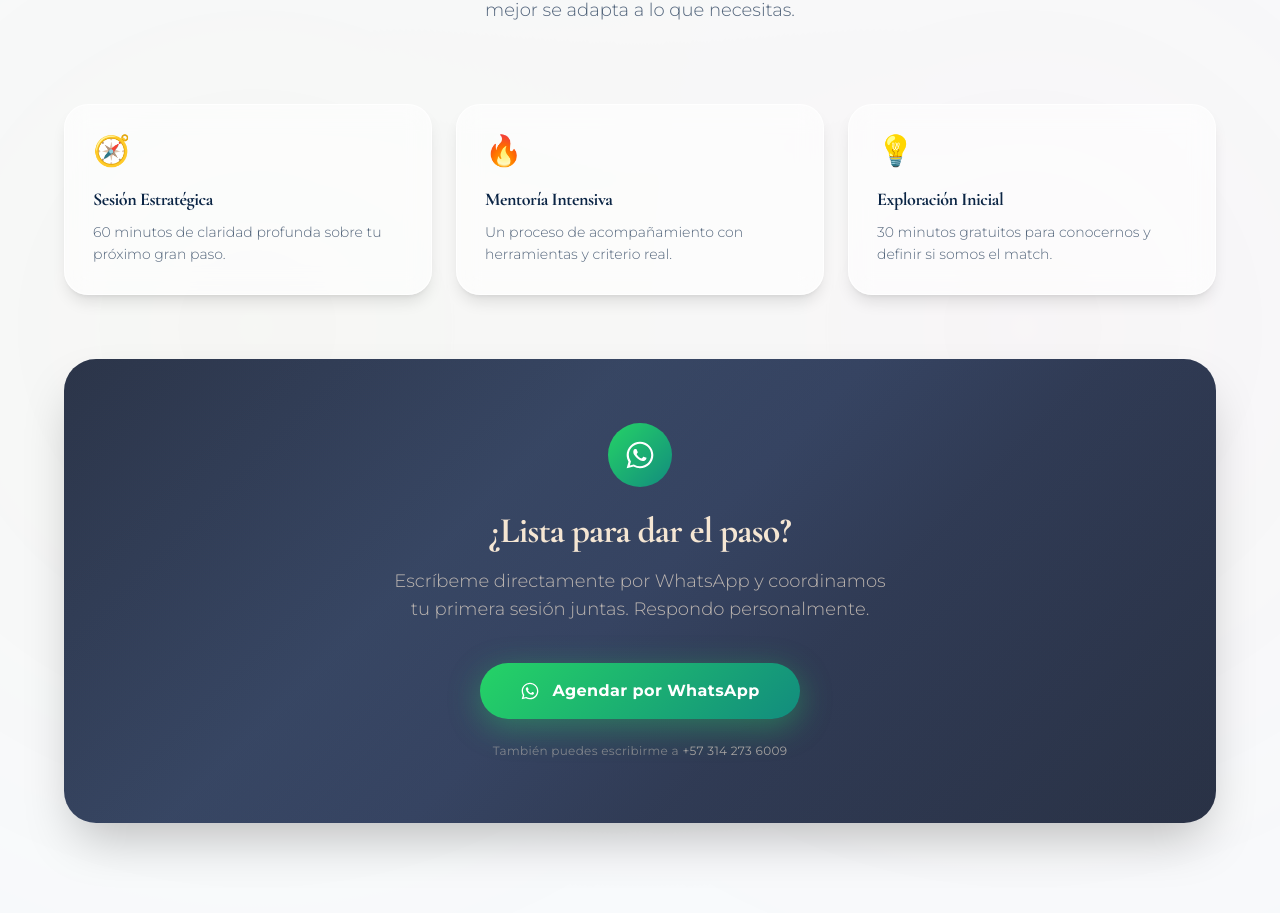
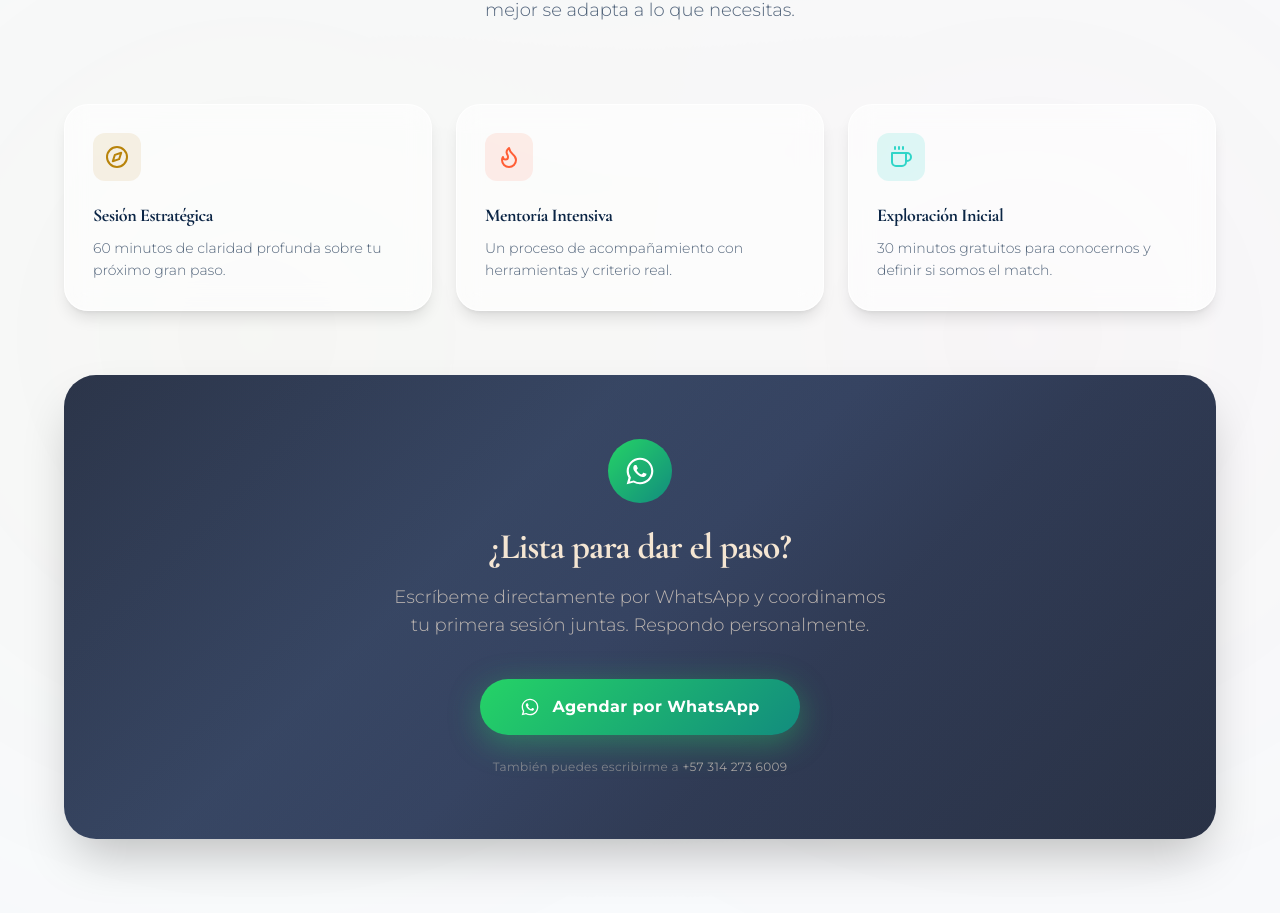
Before and after one commit to edgarbarragangarcia/CATA, a Next.js app: page / in a window 1280 px wide. Shown: the part 3700-4613 px from the top of the page. Built offline with nearby package versions, Linux system fonts and the light colour scheme.

Commit message:
style: replace emojis with elegant Lucide vector icons in BookingSection

```diff
--- a/src/components/BookingSection.tsx
+++ b/src/components/BookingSection.tsx
@@ -2,6 +2,7 @@
 
 import React, { useState } from 'react';
 import { motion } from 'framer-motion';
+import { Compass, Flame, Coffee } from 'lucide-react';
 
 // ─────────────────────────────────────────────
 // CONFIGURACIÓN — cambia este valor cuando tengas tu link de Calendly o Cal.com
@@ -15,17 +16,23 @@ const WHATSAPP_BOOKING_MESSAGE =
 
 const features = [
   {
-    icon: '🧭',
+    icon: Compass,
+    iconColor: 'text-[#B8830A]',
+    bgColor: 'bg-[#B8830A]/10',
     title: 'Sesión Estratégica',
     desc: '60 minutos de claridad profunda sobre tu próximo gran paso.',
   },
   {
-    icon: '🔥',
+    icon: Flame,
+    iconColor: 'text-brand-coral',
+    bgColor: 'bg-brand-coral/10',
     title: 'Mentoría Intensiva',
     desc: 'Un proceso de acompañamiento con herramientas y criterio real.',
   },
   {
-    icon: '💡',
+    icon: Coffee,
+    iconColor: 'text-brand-mint',
+    bgColor: 'bg-brand-mint/15',
     title: 'Exploración Inicial',
     desc: '30 minutos gratuitos para conocernos y definir si somos el match.',
   },
@@ -97,7 +104,9 @@ export const BookingSection: React.FC = () => {
               transition={{ duration: 0.6, delay: i * 0.12 }}
               className="group bg-white/60 backdrop-blur-md border border-white/80 rounded-[1.5rem] p-7 shadow-lg hover:shadow-xl hover:-translate-y-1 transition-all duration-400"
             >
-              <div className="text-3xl mb-4">{f.icon}</div>
+              <div className={`w-12 h-12 rounded-xl flex items-center justify-center mb-5 ${f.bgColor} group-hover:scale-110 transition-transform duration-300`}>
+                <f.icon className={`w-6 h-6 ${f.iconColor}`} />
+              </div>
               <h3 className="text-lg font-bold text-brand-navy mb-2">
                 {f.title}
               </h3>
```
